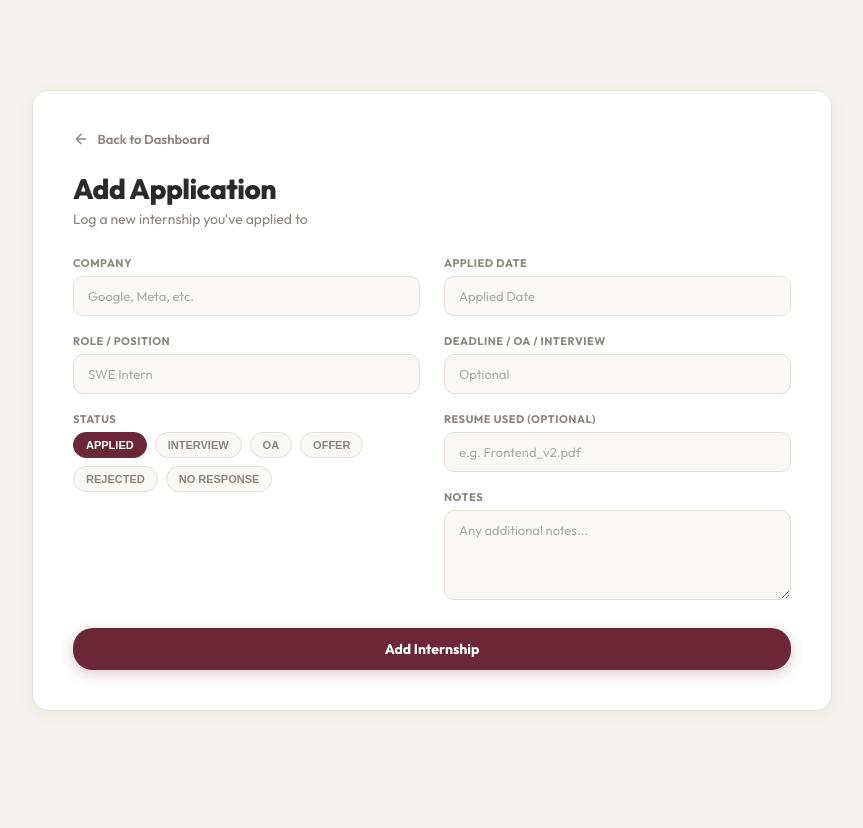
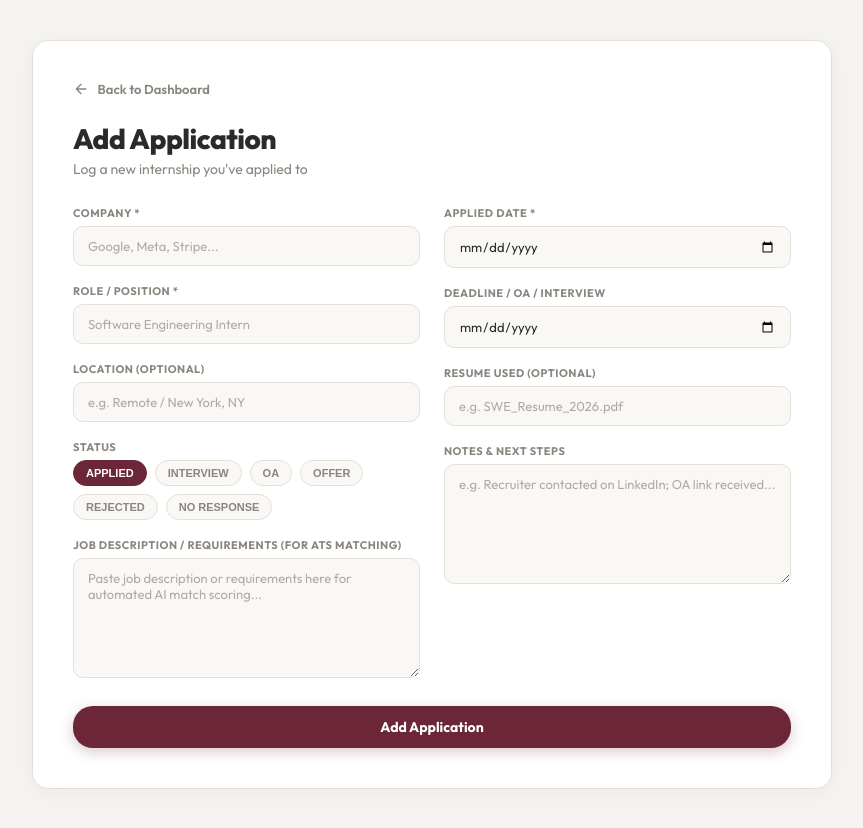
Before and after one commit to kanu-priy/Internship-Tracker, a React (Create React App) app in the folder client/: page /add in a window 1280 px wide. Shown: the whole page, without its empty margins (208-1071 px from the left). Before the commit the page ends 800 px from the top, so only its background shows below. Built offline with nearby package versions, Linux system fonts and the light colour scheme; sample sign-in values are in the browser's storage.

Commit message:
new features update

```diff
--- a/client/src/pages/AddInternship.js
+++ b/client/src/pages/AddInternship.js
@@ -140,6 +140,8 @@ export default function AddInternship() {
   const navigate = useNavigate();
   const [company, setCompany] = useState("");
   const [role, setRole] = useState("");
+  const [location, setLocation] = useState("");
+  const [jobDescription, setJobDescription] = useState("");
   const [appliedDate, setAppliedDate] = useState("");
   const [deadline, setDeadline] = useState("");
   const [notes, setNotes] = useState("");
@@ -160,7 +162,7 @@ export default function AddInternship() {
       const res = await fetch("http://localhost:5000/api/internships", {
         method: "POST",
         headers: { "Content-Type": "application/json", Authorization: `Bearer ${token}` },
-        body: JSON.stringify({ company, role, status, appliedDate, deadline, notes, resumeUsed }),
+        body: JSON.stringify({ company, role, status, appliedDate, deadline, notes, resumeUsed, location, jobDescription }),
       });
       if (!res.ok) throw new Error("Save failed");
       navigate("/dashboard");
@@ -195,14 +197,19 @@ export default function AddInternship() {
               {/* LEFT COLUMN */}
               <div className="form-col">
                 <div className="input-group">
-                  <label className="add-label">Company</label>
-                  <input type="text" placeholder="Google, Meta, etc." value={company}
-                    onChange={(e) => { setCompany(e.target.value); setError(""); }} className="add-input" />
+                  <label className="add-label">Company *</label>
+                  <input type="text" placeholder="Google, Meta, Stripe..." value={company}
+                    onChange={(e) => { setCompany(e.target.value); setError(""); }} className="add-input" required />
                 </div>
                 <div className="input-group">
-                  <label className="add-label">Role / Position</label>
-                  <input type="text" placeholder="SWE Intern" value={role}
-                    onChange={(e) => { setRole(e.target.value); setError(""); }} className="add-input" />
+                  <label className="add-label">Role / Position *</label>
+                  <input type="text" placeholder="Software Engineering Intern" value={role}
+                    onChange={(e) => { setRole(e.target.value); setError(""); }} className="add-input" required />
+                </div>
+                <div className="input-group">
+                  <label className="add-label">Location (Optional)</label>
+                  <input type="text" placeholder="e.g. Remote / New York, NY" value={location}
+                    onChange={(e) => setLocation(e.target.value)} className="add-input" />
                 </div>
                 <div className="input-group">
                   <label className="add-label">Status</label>
@@ -216,18 +223,26 @@ export default function AddInternship() {
                     ))}
                   </div>
                 </div>
+                <div className="input-group">
+                  <label className="add-label">Job Description / Requirements (for ATS matching)</label>
+                  <textarea
+                    placeholder="Paste job description or requirements here for automated AI match scoring..."
+                    value={jobDescription}
+                    onChange={(e) => setJobDescription(e.target.value)}
+                    className="add-textarea"
+                    style={{ minHeight: "120px" }}
+                  />
+                </div>
               </div>
 
               {/* RIGHT COLUMN */}
               <div className="form-col">
                 <div className="input-group">
-                  <label className="add-label">Applied Date</label>
+                  <label className="add-label">Applied Date *</label>
                   <input
-                    type={appliedDate ? "date" : "text"}
-                    placeholder="Applied Date"
+                    type="date"
+                    required
                     value={appliedDate}
-                    onFocus={(e) => (e.target.type = "date")}
-                    onBlur={(e) => { if (!appliedDate) e.target.type = "text"; }}
                     onChange={(e) => { setAppliedDate(e.target.value); setError(""); }}
                     className="add-input"
                   />
@@ -235,11 +250,9 @@ export default function AddInternship() {
                 <div className="input-group">
                   <label className="add-label">Deadline / OA / Interview</label>
                   <input
-                    type={deadline ? "date" : "text"}
+                    type="date"
                     placeholder="Optional"
                     value={deadline}
-                    onFocus={(e) => (e.target.type = "date")}
-                    onBlur={(e) => { if (!deadline) e.target.type = "text"; }}
                     onChange={(e) => setDeadline(e.target.value)}
                     className="add-input"
                   />
@@ -248,25 +261,26 @@ export default function AddInternship() {
                   <label className="add-label">Resume Used (Optional)</label>
                   <input
                     type="text"
-                    placeholder="e.g. Frontend_v2.pdf"
+                    placeholder="e.g. SWE_Resume_2026.pdf"
                     value={resumeUsed}
                     onChange={(e) => setResumeUsed(e.target.value)}
                     className="add-input"
                   />
                 </div>
                 <div className="input-group">
-                  <label className="add-label">Notes</label>
+                  <label className="add-label">Notes & Next Steps</label>
                   <textarea
-                    placeholder="Any additional notes..."
+                    placeholder="e.g. Recruiter contacted on LinkedIn; OA link received..."
                     value={notes}
                     onChange={(e) => setNotes(e.target.value)}
                     className="add-textarea"
+                    style={{ minHeight: "120px" }}
                   />
                 </div>
               </div>
             </div>
 
-            <button type="submit" className="add-btn">Add Internship</button>
+            <button type="submit" className="add-btn">Add Application</button>
           </form>
         </div>
       </div>
--- a/client/src/pages/EditInternship.js
+++ b/client/src/pages/EditInternship.js
@@ -156,6 +156,8 @@ export default function EditInternship() {
   const { id } = useParams();
   const [company, setCompany] = useState("");
   const [role, setRole] = useState("");
+  const [location, setLocation] = useState("");
+  const [jobDescription, setJobDescription] = useState("");
   const [appliedDate, setAppliedDate] = useState("");
   const [deadline, setDeadline] = useState("");
   const [notes, setNotes] = useState("");
@@ -172,8 +174,10 @@ export default function EditInternship() {
         });
         if (!res.ok) throw new Error("Failed to load");
         const data = await res.json();
-        setCompany(data.company);
-        setRole(data.role);
+        setCompany(data.company || "");
+        setRole(data.role || "");
+        setLocation(data.location || "");
+        setJobDescription(data.jobDescription || "");
         setAppliedDate(data.appliedDate || "");
         setDeadline(data.deadline || "");
         setNotes(data.notes || "");
@@ -195,7 +199,7 @@ export default function EditInternship() {
       const res = await fetch(`http://localhost:5000/api/internships/${id}`, {
         method: "PUT",
         headers: { "Content-Type": "application/json", Authorization: `Bearer ${token}` },
-        body: JSON.stringify({ company, role, appliedDate, deadline, notes, resumeUsed, status }),
+        body: JSON.stringify({ company, role, appliedDate, deadline, notes, resumeUsed, status, location, jobDescription }),
       });
       if (!res.ok) throw new Error("Update failed");
       navigate("/dashboard");
@@ -227,14 +231,19 @@ export default function EditInternship() {
               {/* LEFT COLUMN */}
               <div className="form-col">
                 <div className="input-group">
-                  <label className="edit-label">Company</label>
+                  <label className="edit-label">Company *</label>
                   <input type="text" placeholder="Company" value={company}
-                    onChange={(e) => setCompany(e.target.value)} className="edit-input" />
+                    onChange={(e) => setCompany(e.target.value)} className="edit-input" required />
                 </div>
                 <div className="input-group">
-                  <label className="edit-label">Role / Position</label>
+                  <label className="edit-label">Role / Position *</label>
                   <input type="text" placeholder="Role" value={role}
-                    onChange={(e) => setRole(e.target.value)} className="edit-input" />
+                    onChange={(e) => setRole(e.target.value)} className="edit-input" required />
+                </div>
+                <div className="input-group">
+                  <label className="edit-label">Location</label>
+                  <input type="text" placeholder="e.g. Remote / New York, NY" value={location}
+                    onChange={(e) => setLocation(e.target.value)} className="edit-input" />
                 </div>
                 <div className="input-group">
                   <label className="edit-label">Status</label>
@@ -248,17 +257,27 @@ export default function EditInternship() {
                     ))}
                   </div>
                 </div>
+                <div className="input-group">
+                  <label className="edit-label">Job Description / Requirements</label>
+                  <textarea
+                    placeholder="Job description or requirements for automated ATS keyword matching..."
+                    value={jobDescription}
+                    onChange={(e) => setJobDescription(e.target.value)}
+                    className="edit-textarea"
+                    style={{ minHeight: "110px" }}
+                  />
+                </div>
               </div>
 
               {/* RIGHT COLUMN */}
               <div className="form-col">
                 <div className="input-group">
-                  <label className="edit-label">Applied Date</label>
-                  <input type="date" value={appliedDate}
+                  <label className="edit-label">Applied Date *</label>
+                  <input type="date" value={appliedDate} required
                     onChange={(e) => setAppliedDate(e.target.value)} className="edit-input" />
                 </div>
                 <div className="input-group">
-                  <label className="edit-label">Deadline</label>
+                  <label className="edit-label">Deadline / OA / Interview</label>
                   <input type="date" value={deadline}
                     onChange={(e) => setDeadline(e.target.value)} className="edit-input" />
                 </div>
@@ -266,19 +285,20 @@ export default function EditInternship() {
                   <label className="edit-label">Resume Used (Optional)</label>
                   <input
                     type="text"
-                    placeholder="e.g. Frontend_v2.pdf"
+                    placeholder="e.g. SWE_Resume_2026.pdf"
                     value={resumeUsed}
                     onChange={(e) => setResumeUsed(e.target.value)}
                     className="edit-input"
                   />
                 </div>
                 <div className="input-group">
-                  <label className="edit-label">Notes</label>
+                  <label className="edit-label">Notes & Status Updates</label>
                   <textarea
                     placeholder="Any additional notes..."
                     value={notes}
                     onChange={(e) => setNotes(e.target.value)}
                     className="edit-textarea"
+                    style={{ minHeight: "110px" }}
                   />
                 </div>
               </div>
```
Also changed, not shown: client/src/pages/Account.js (+27 -3 lines), client/src/pages/Dashboard.js (+40 -4 lines), client/src/pages/Networking.js (+49 -5 lines).
